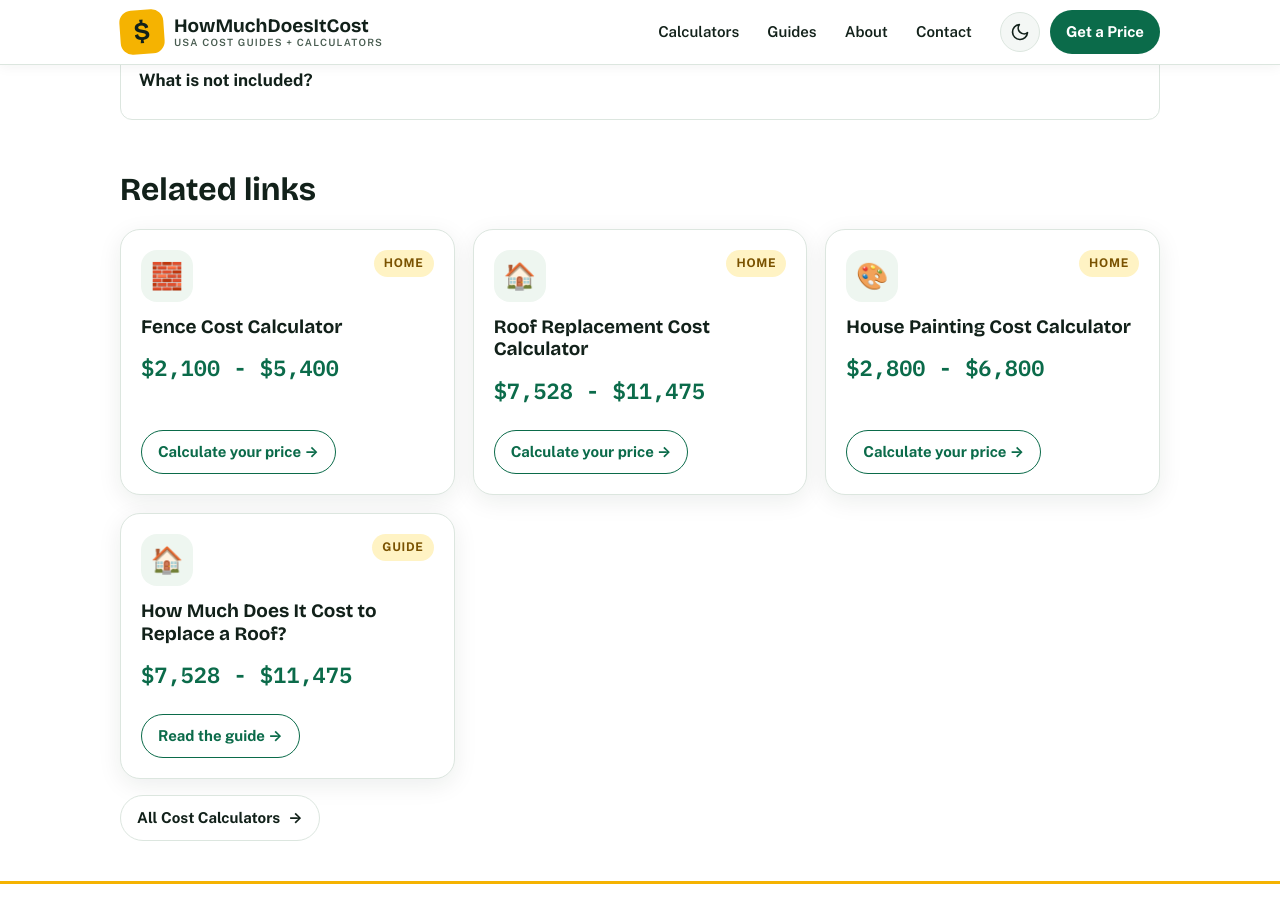
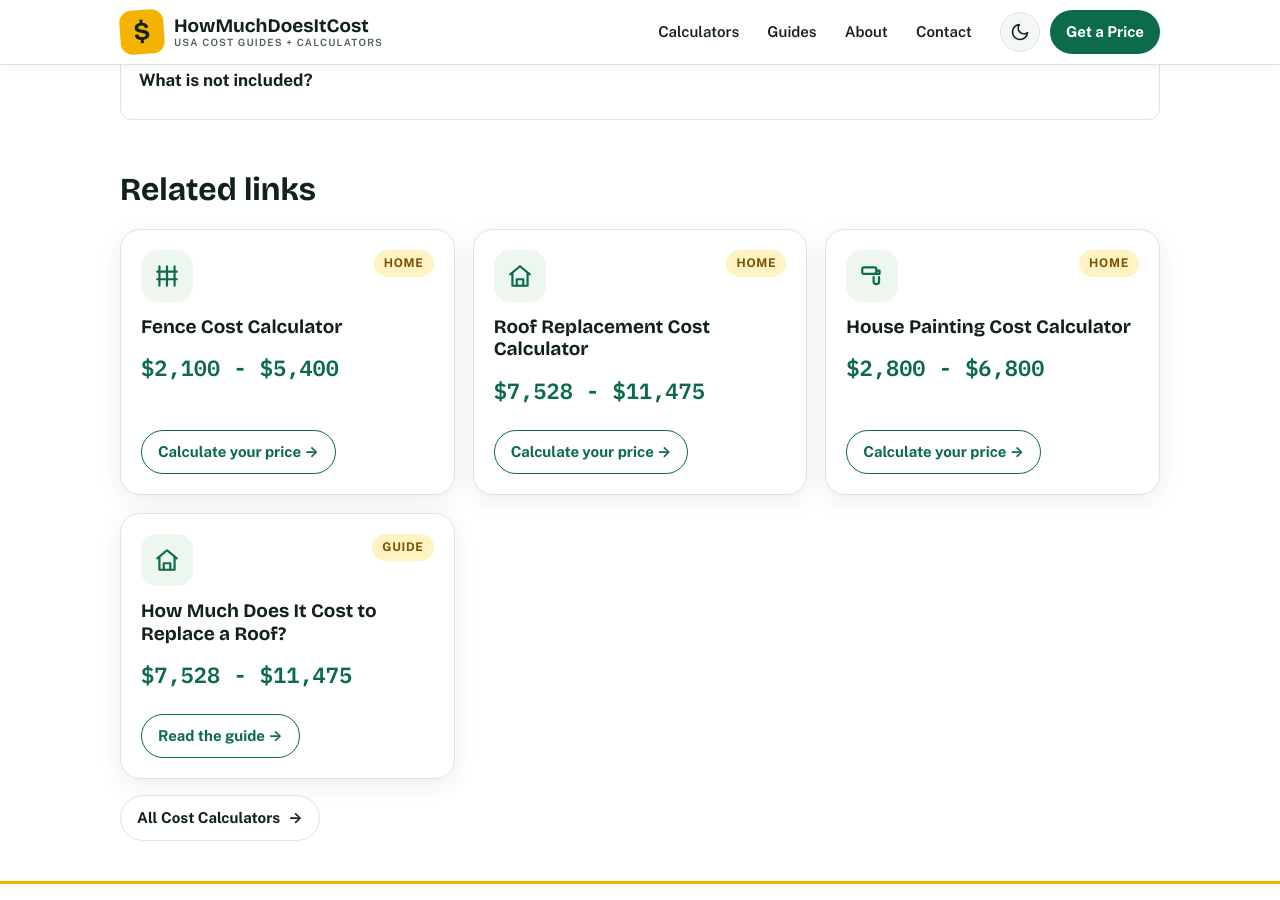
Before and after one commit to zaidmeo09-dhangal/howmuchdoesitcostusa, a Jekyll site: the page built from _posts/2026-11-14-how-much-does-a-fence-cost.md, in a window 1280 px wide and 900 px high, scrolled down 3105 px. Built offline with Jekyll 4.4.1, drawn with Linux system fonts in a browser that asks for light colours.

Commit message:
Initial deploy: add _posts/2026-11-14-how-much-does-a-fence-cost.md

```diff
--- a/_posts/2026-11-14-how-much-does-a-fence-cost.md
+++ b/_posts/2026-11-14-how-much-does-a-fence-cost.md
@@ -180,10 +180,10 @@ Every gate adds material, hardware, and labor, at a sample price of $150 to $400
 ## Related links
 
 <div class="grid related-grid">
-<div class="card related-card"><div class="card-top"><span class="card-icon" aria-hidden="true">🧱</span><span class="card-cat">Home</span></div><h3><a href="{{ '/fence-cost-calculator/' | relative_url }}">Fence Cost Calculator</a></h3><p class="price">$2,100 - $5,400</p><a class="card-cta" href="{{ '/fence-cost-calculator/' | relative_url }}">Calculate your price &rarr;</a></div>
-<div class="card related-card"><div class="card-top"><span class="card-icon" aria-hidden="true">🏠</span><span class="card-cat">Home</span></div><h3><a href="{{ '/roof-replacement-cost-calculator/' | relative_url }}">Roof Replacement Cost Calculator</a></h3><p class="price">$7,528 - $11,475</p><a class="card-cta" href="{{ '/roof-replacement-cost-calculator/' | relative_url }}">Calculate your price &rarr;</a></div>
-<div class="card related-card"><div class="card-top"><span class="card-icon" aria-hidden="true">🎨</span><span class="card-cat">Home</span></div><h3><a href="{{ '/house-painting-cost-calculator/' | relative_url }}">House Painting Cost Calculator</a></h3><p class="price">$2,800 - $6,800</p><a class="card-cta" href="{{ '/house-painting-cost-calculator/' | relative_url }}">Calculate your price &rarr;</a></div>
-<div class="card related-card"><div class="card-top"><span class="card-icon" aria-hidden="true">🏠</span><span class="card-cat">Guide</span></div><h3><a href="{{ '/blog/how-much-does-it-cost-to-replace-a-roof/' | relative_url }}">How Much Does It Cost to Replace a Roof?</a></h3><p class="price">$7,528 - $11,475</p><a class="card-cta" href="{{ '/blog/how-much-does-it-cost-to-replace-a-roof/' | relative_url }}">Read the guide &rarr;</a></div>
+<div class="card related-card"><div class="card-top"><span class="card-icon" aria-hidden="true"><svg aria-hidden="true" width="26" height="26" viewBox="0 0 24 24" fill="none" stroke="currentColor" stroke-width="2" stroke-linecap="round" stroke-linejoin="round"><path d="M5 3v18M12 3v18M19 3v18"/><path d="M3 8h18M3 15h18"/></svg></span><span class="card-cat">Home</span></div><h3><a href="{{ '/fence-cost-calculator/' | relative_url }}">Fence Cost Calculator</a></h3><p class="price">$2,100 - $5,400</p><a class="card-cta" href="{{ '/fence-cost-calculator/' | relative_url }}">Calculate your price &rarr;</a></div>
+<div class="card related-card"><div class="card-top"><span class="card-icon" aria-hidden="true"><svg aria-hidden="true" width="26" height="26" viewBox="0 0 24 24" fill="none" stroke="currentColor" stroke-width="2" stroke-linecap="round" stroke-linejoin="round"><path d="M3 10.5 12 3l9 7.5"/><path d="M5 9.5V21h14V9.5"/><path d="M9 21v-6h6v6"/></svg></span><span class="card-cat">Home</span></div><h3><a href="{{ '/roof-replacement-cost-calculator/' | relative_url }}">Roof Replacement Cost Calculator</a></h3><p class="price">$7,528 - $11,475</p><a class="card-cta" href="{{ '/roof-replacement-cost-calculator/' | relative_url }}">Calculate your price &rarr;</a></div>
+<div class="card related-card"><div class="card-top"><span class="card-icon" aria-hidden="true"><svg aria-hidden="true" width="26" height="26" viewBox="0 0 24 24" fill="none" stroke="currentColor" stroke-width="2" stroke-linecap="round" stroke-linejoin="round"><rect x="3" y="4" width="13" height="6" rx="1.5"/><path d="M16 7h3v3h-5"/><path d="M13.5 13v4a2.5 2.5 0 0 0 5 0v-4"/></svg></span><span class="card-cat">Home</span></div><h3><a href="{{ '/house-painting-cost-calculator/' | relative_url }}">House Painting Cost Calculator</a></h3><p class="price">$2,800 - $6,800</p><a class="card-cta" href="{{ '/house-painting-cost-calculator/' | relative_url }}">Calculate your price &rarr;</a></div>
+<div class="card related-card"><div class="card-top"><span class="card-icon" aria-hidden="true"><svg aria-hidden="true" width="26" height="26" viewBox="0 0 24 24" fill="none" stroke="currentColor" stroke-width="2" stroke-linecap="round" stroke-linejoin="round"><path d="M3 10.5 12 3l9 7.5"/><path d="M5 9.5V21h14V9.5"/><path d="M9 21v-6h6v6"/></svg></span><span class="card-cat">Guide</span></div><h3><a href="{{ '/blog/how-much-does-it-cost-to-replace-a-roof/' | relative_url }}">How Much Does It Cost to Replace a Roof?</a></h3><p class="price">$7,528 - $11,475</p><a class="card-cta" href="{{ '/blog/how-much-does-it-cost-to-replace-a-roof/' | relative_url }}">Read the guide &rarr;</a></div>
 </div>
 <ul class="chip-list">
   <li><a href="{{ '/tools/' | relative_url }}">All Cost Calculators <span aria-hidden="true">&rarr;</span></a></li>
```
